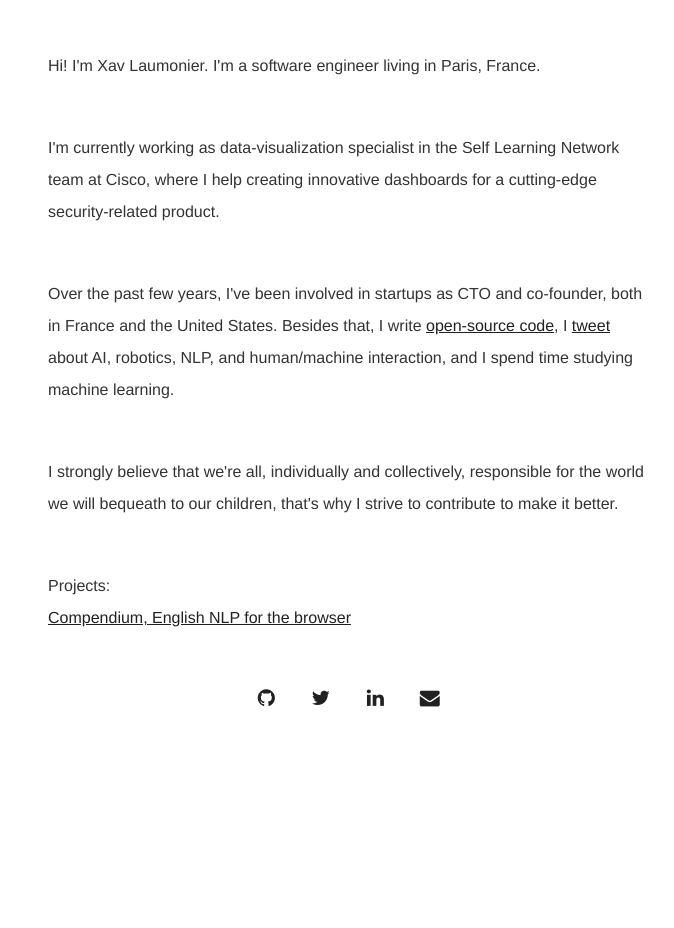
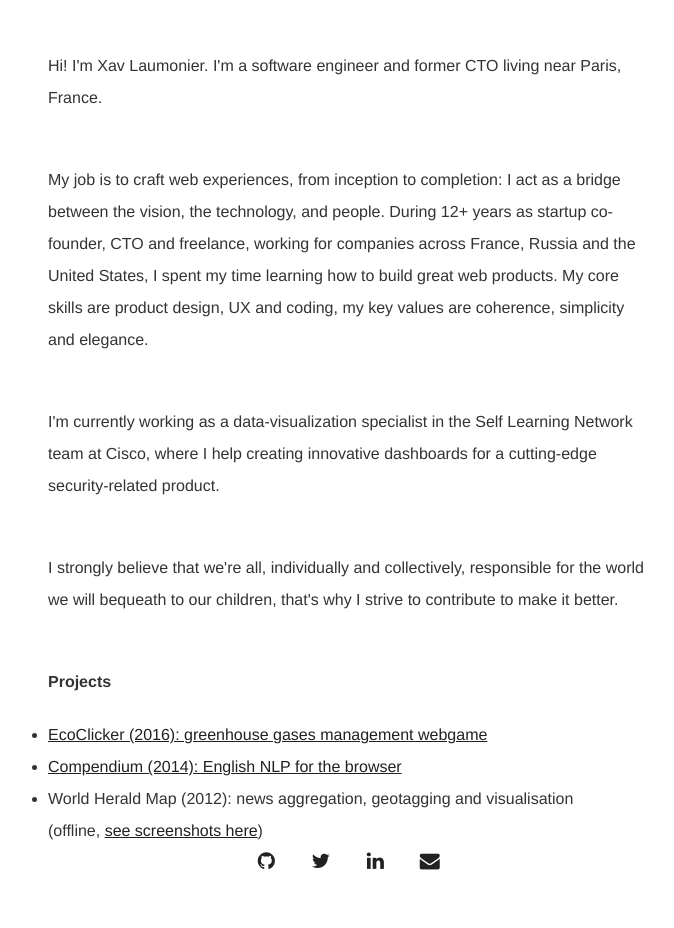
Before and after one commit to Ulflander/ulflander.github.io, a plain HTML site: page index.html in a window 1280 px wide. Shown: the whole page, without its empty margins (292-966 px from the left). Before the commit the page ends 812 px from the top, so only its background shows below. Drawn offline with Linux system fonts and the light colour scheme.

Commit message:
Small 2017 update

```diff
--- a/index.html
+++ b/index.html
@@ -17,14 +17,14 @@
         <!-- Open Graph data -->
         <meta property="og:title" content="Xav Laumonier" />
         <meta property="og:type" content="profile" />
-        <meta property="og:url" content="http://laumonier.co/" />
-        <meta property="og:image" content="http://laumonier.co/static/img/round_photo.png" />
+        <meta property="og:url" content="https://ulflander.github.io/" />
+        <meta property="og:image" content="https://ulflander.github.io/static/img/round_photo.png" />
         <meta property="og:description" content="Xav Laumonier - Software Engineer" />
 
         <meta name="twitter:site" content="@xavlaumonier">
         <meta name="twitter:title" content="Xav Laumonier">
         <meta name="twitter:description" content="Xav Laumonier - Software Engineer">
-        <meta name="twitter:image" content="http://laumonier.co/static/img/round_photo.png">
+        <meta name="twitter:image" content="https://ulflander.github.io/static/img/round_photo.png">
 
         <!-- Place favicon.ico and apple-touch-icon.png in the root directory -->
 
@@ -38,22 +38,25 @@
         <div class="content" itemscope itemtype="http://schema.org/">
             <section class="col-1-1">
                 <p>
-                    Hi! I'm Xav Laumonier. I'm a <span itemprop="jobTitle">software engineer</span> living in Paris, France.
+                    Hi! I'm Xav Laumonier. I'm a <span itemprop="jobTitle">software engineer</span> and former <span itemprop="jobTitle">CTO</span> living near Paris, France.
                 </p>
                 <p>
-                    I'm currently working as data-visualization specialist in the Self Learning Network team at <span itemprop="worksFor"><span itemprop="name">Cisco</span></span>, where I help creating innovative dashboards for a cutting-edge security-related product.
+                    My job is to craft web experiences, from inception to completion: I act as a bridge between the vision, the technology, and people. During 12+ years as startup co-founder, CTO and freelance, working for companies across France, Russia and the United States, I spent my time learning how to build great web products. My core skills are product design, UX and coding, my key values are coherence, simplicity and elegance.
                 </p>
                 <p>
-                    Over the past few years, I've been involved in startups as CTO and co-founder, both in France and the United States. Besides that, I write <a href="https://www.github.com/Ulflander" title="Want to dive in the code?">open-source code</a>, I <a href="https://twitter.com/xavlaumonier" title="Follow me on Twitter">tweet</a> about AI, robotics, NLP, and human/machine interaction, and I spend time studying machine learning.
+                    I'm currently working as a data-visualization specialist in the Self Learning Network team at <span itemprop="worksFor"><span itemprop="name">Cisco</span></span>, where I help creating innovative dashboards for a cutting-edge security-related product.
                 </p>
                 <p>
                     I strongly believe that we're all, individually and collectively, responsible for the world we will bequeath to our children, that's why I strive to contribute to make it better.
                 </p>
             </section>
             <section>
-                <p>Projects:<br />
-                    <a href="https://github.com/Ulflander/compendium-js">Compendium, English NLP for the browser</a>
-                </p>
+                <h4>Projects</h4>
+                <ul>
+                    <li><a href="https://alastor-games.itch.io/ecoclicker">EcoClicker (2016): greenhouse gases management webgame</a></li>
+                    <li><a href="https://github.com/Ulflander/compendium-js">Compendium (2014): English NLP for the browser</a></li>
+                    <li>World Herald Map (2012): news aggregation, geotagging and visualisation<br />(offline, <a href="http://imgur.com/a/RjOEL">see screenshots here</a>)</li>
+                </ul>
             </section>
 
             <footer>
@@ -61,20 +64,9 @@
                     <li><a href="https://www.github.com/Ulflander" title="I'm on GitHub"><i class="fa fa-github"></i><span>Github</span></a></li>
                     <li><a href="https://www.twitter.com/xavlaumonier" title="And on Twitter"><i class="fa fa-twitter"></i><span>Twitter</span></a></li>
                     <li><a href="https://www.linkedin.com/in/xavierlaumonier" title="On LinkedIn also"><i class="fa fa-linkedin"></i><span>LinkedIn</span></a></li>
-                    <li><a href="mailto:xav@laumonier.co" title="Contact "><i class="fa fa-envelope"></i><span>Contact me</span></a></li>
+                    <li><a href="mailto:xlaumonier@gmail.com" title="Contact "><i class="fa fa-envelope"></i><span>Contact me</span></a></li>
                 </ul>
             </footer>
         </div>
-
-        <script>
-          (function(i,s,o,g,r,a,m){i['GoogleAnalyticsObject']=r;i[r]=i[r]||function(){
-          (i[r].q=i[r].q||[]).push(arguments)},i[r].l=1*new Date();a=s.createElement(o),
-          m=s.getElementsByTagName(o)[0];a.async=1;a.src=g;m.parentNode.insertBefore(a,m)
-          })(window,document,'script','http://www.google-analytics.com/analytics.js','ga');
-
-          ga('create', 'UA-19713849-7', 'laumonier.co');
-          ga('send', 'pageview');
-
-        </script>
     </body>
 </html>
```
